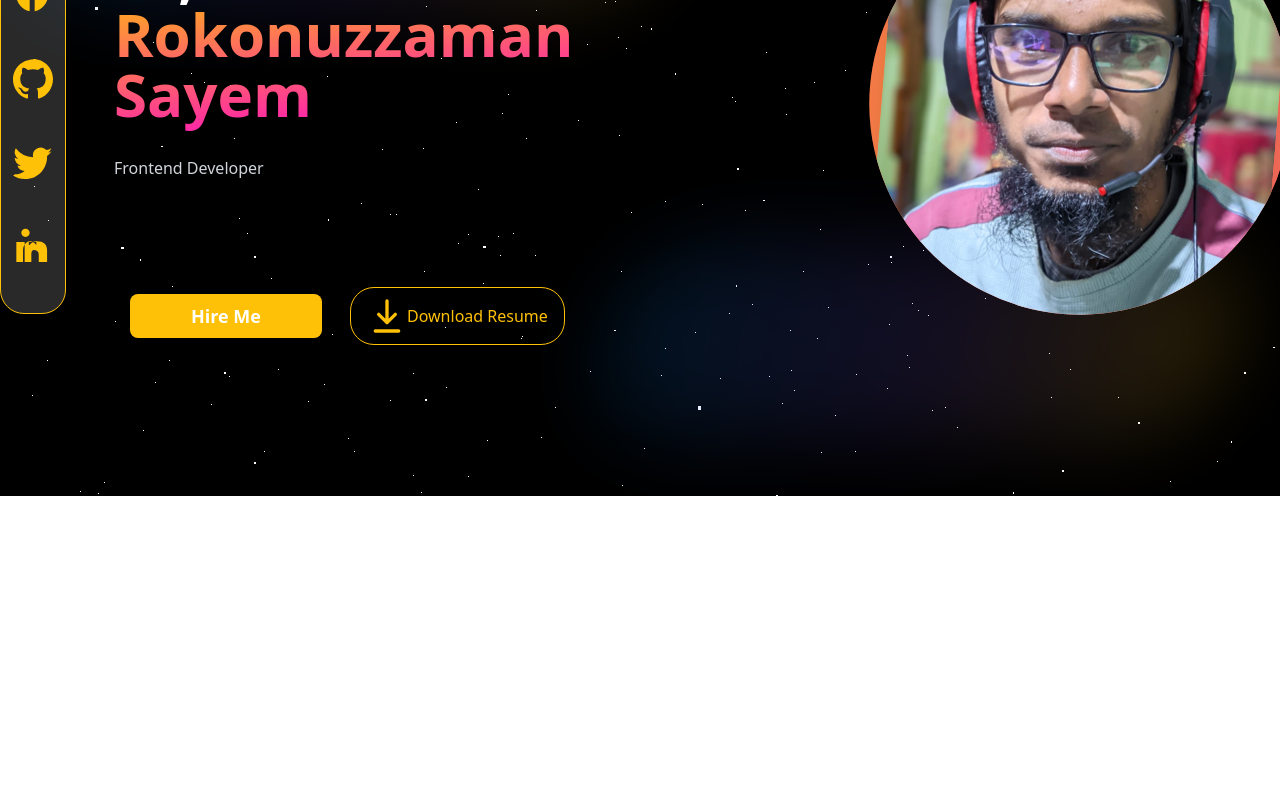
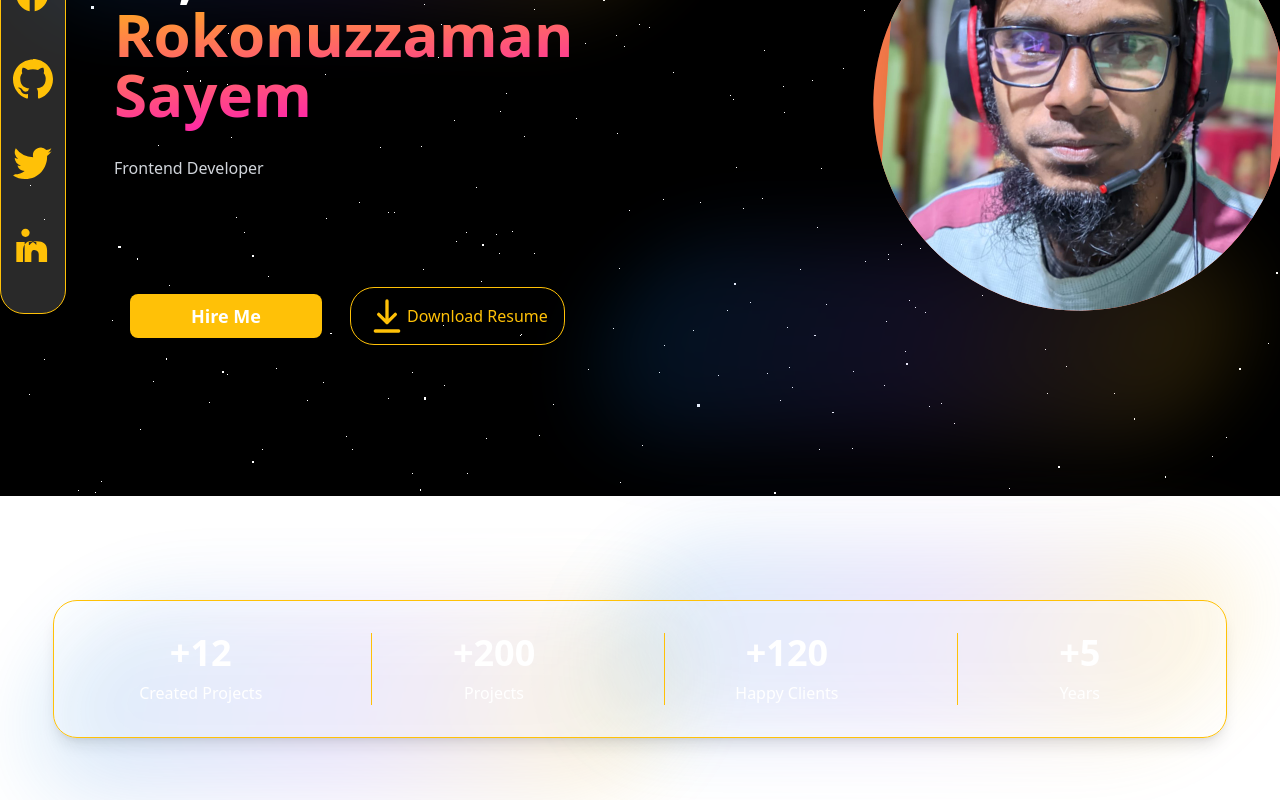
Before and after one commit to Abusayem99133/portfolio-v2, a React (Vite) app: page / in a window 1280 px wide. Shown: the part 304-1104 px from the top of the page. Before the commit the page ends 800 px from the top, so only its background shows below. Built offline with nearby package versions, Linux system fonts and the light colour scheme.

Commit message:
create countup system

```diff
--- a/src/App.jsx
+++ b/src/App.jsx
@@ -1,5 +1,6 @@
 import HeroSection from "./Components/HeroSection";
 import NavBar from "./Components/NavBar";
+import NumbersSection from "./Components/NumbersSection";
 import ThreeBackground from "./Components/ThreeBackground";
 function App() {
   return (
@@ -7,6 +8,7 @@ function App() {
       <ThreeBackground />
       <NavBar />
       <HeroSection />
+      <NumbersSection />
     </>
   );
 }
--- /dev/null
+++ b/src/Components/NumbersSection.jsx
@@ -0,0 +1,62 @@
+import { useState, useRef, useEffect } from "react";
+import CountUp from "react-countup";
+import { motion } from "framer-motion";
+import { Numbers } from "./data/config";
+const NumbersSection = () => {
+  const [isVisible, setIsVisible] = useState(false);
+  const sectionRef = useRef(null);
+  useEffect(() => {
+    const observer = new IntersectionObserver(
+      ([entry]) => {
+        if (entry.isIntersecting) {
+          setIsVisible(true);
+          observer.disconnect();
+        }
+      },
+      { threshold: 0.1 }
+    );
+    if (sectionRef.current) {
+      observer.observe(sectionRef.current);
+    }
+    return () => {
+      if (sectionRef.current) {
+        observer.unobserve(sectionRef.current);
+      }
+    };
+  }, []);
+  return (
+    <section className="mx-auto w-full relative text-white mt-40 flex justify-center">
+      <header className="absolute w-1/2 aspect-[16/5] -skew-x-12 rounded-full bg-gradient-to-r from-[#007cda] via-[#785ae4] to-primary opacity-15 blur-[40px] left-10 top-0 hidden md:block"></header>
+      <header className="absolute w-1/2 aspect-[16/5] -skew-x-12 rounded-full bg-gradient-to-r from-[#007cda] via-[#785ae4] to-primary opacity-15 blur-[40px] right-10 bottom-0 hidden md:block"></header>
+      <motion.section
+        ref={sectionRef}
+        initial={{ opacity: 0, y: 50 }}
+        whileInView={{ opacity: 1, y: 0 }}
+        transition={{ duration: 0.8, ease: "easeOut" }}
+        viewport={{ once: true, amount: 0.5 }}
+        className="relative z-10 mx-auto w-11/12 lg:mx-0 p-5 sm:p-6 py-6 sm:py-8 rounded-3xl border border-primary bg-[#ffffff29] shadow-lg md:divide-x divide-primary grid grid-cols-2 md:grid-cols-4 gap-4 sm:gap-8 md:gap-6 lg:gap-12"
+      >
+        {Numbers.map((item) => (
+          <article key={item.id} className="text-center">
+            <header>
+              <h2 className="font-semibold text-xl sm:text-2xl md:text-4xl">
+                +
+                {isVisible && (
+                  <CountUp
+                    start={0}
+                    end={item.number}
+                    duration={2.5}
+                    separator=","
+                  />
+                )}
+              </h2>
+            </header>
+            <p className="mt-2"> {item.title}</p>
+          </article>
+        ))}
+      </motion.section>
+    </section>
+  );
+};
+
+export default NumbersSection;
--- a/src/Components/data/config.js
+++ b/src/Components/data/config.js
@@ -1,3 +1,4 @@
+// hero section
 const animationDuration = 2;
 export const variants = {
   initial: { pathLength: 0, strokeOpacity: 1, fillOpacity: 0 },
@@ -42,3 +43,26 @@ export const socialIcons = [
     viewBox: "0 0 24 24",
   },
 ];
+// Numbers Sections
+export const Numbers = [
+  {
+    id: 1,
+    number: 12,
+    title: "Created Projects",
+  },
+  {
+    id: 2,
+    number: 200,
+    title: "Projects",
+  },
+  {
+    id: 3,
+    number: 120,
+    title: "Happy Clients",
+  },
+  {
+    id: 4,
+    number: 5,
+    title: "Years",
+  },
+];
```
Also changed, not shown: src/Components/ServicesSection.jsx (added).
